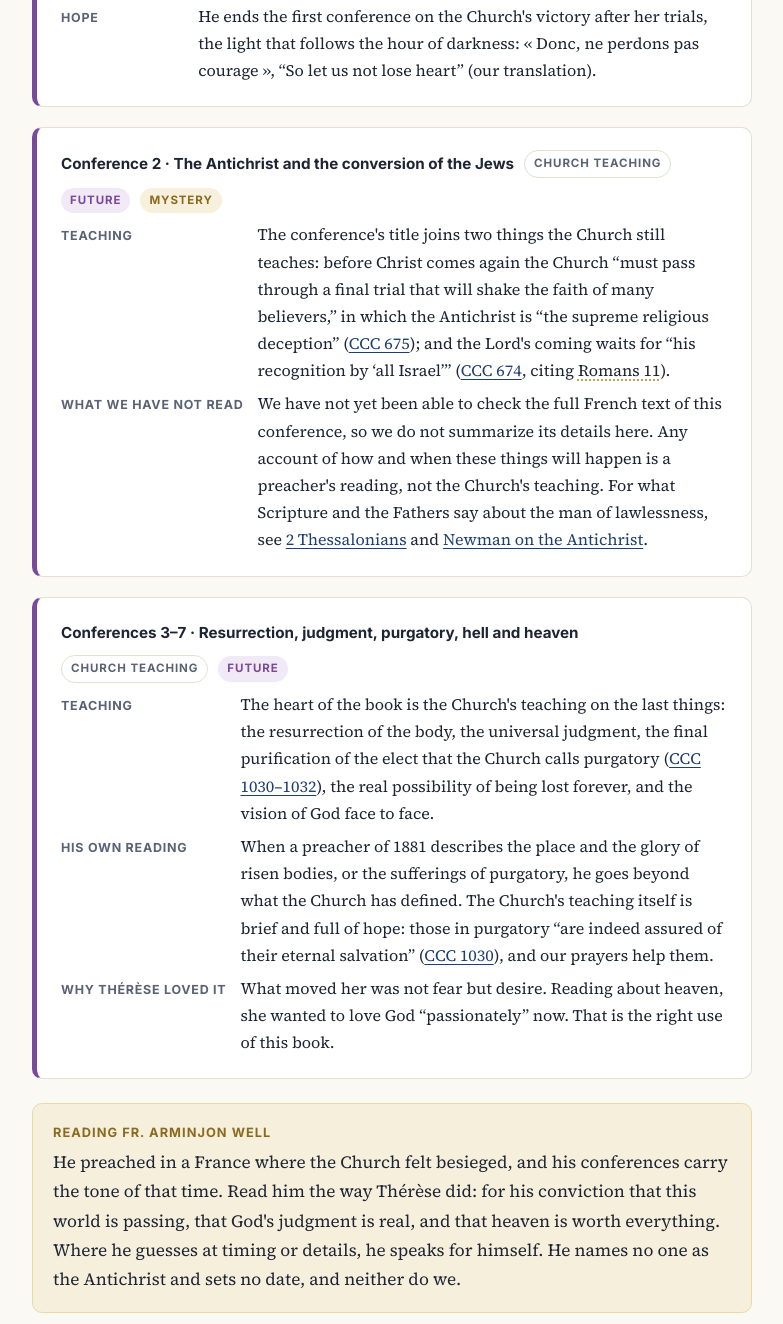
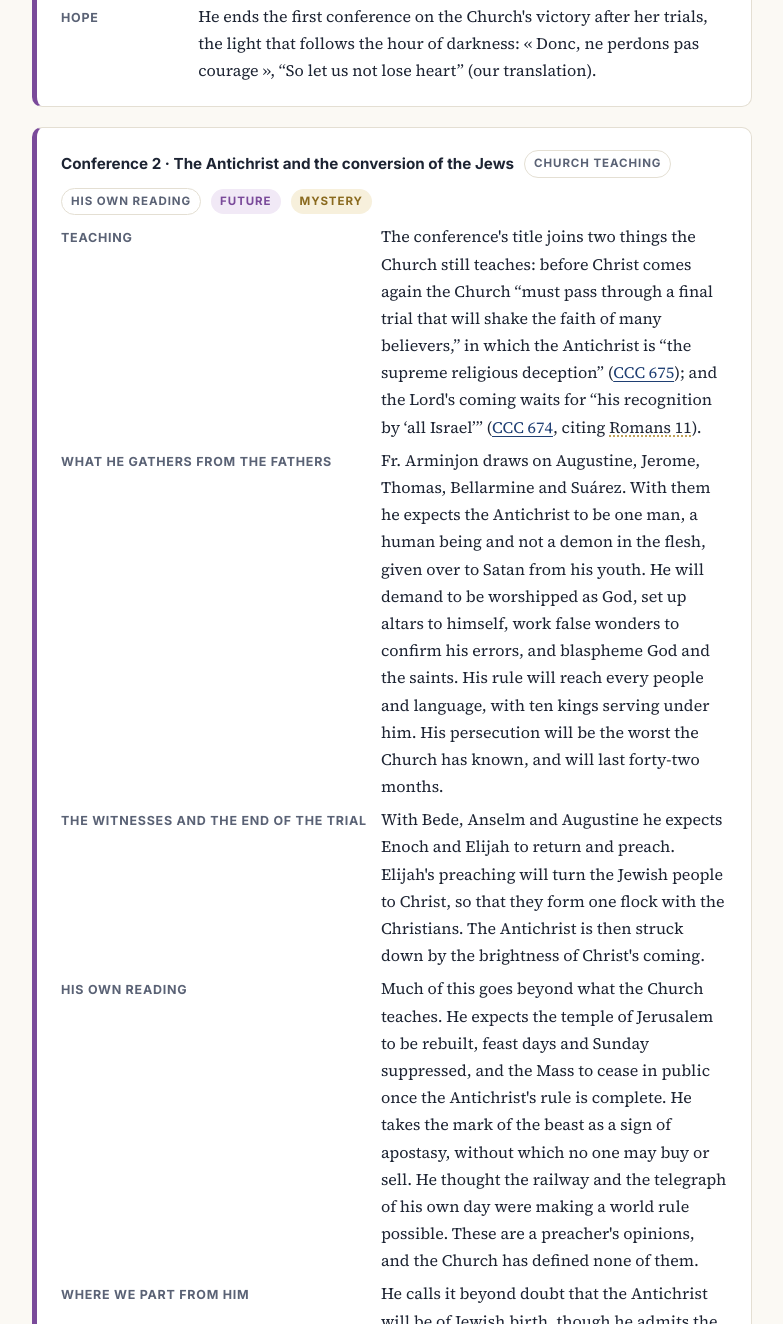
Before and after one commit to johndireen3-blip/agreatsign, a plain HTML site: page arminjon.html in a window 1280 px wide. Shown: the part 4296-5620 px from the top of the page, without its empty margins (248-1031 px from the left). Drawn offline with nearby package versions, Linux system fonts and the light colour scheme.

Commit message:
Arminjon page: Conference 2 summarized from the checked English edition
Co-Authored-By: Claude Fable 5.2 <noreply@anthropic.com>
Claude-Session: https://claude.ai/code/session_01RUV5AvzH41ugHwbyErk5Hc

```diff
--- a/arminjon.html
+++ b/arminjon.html
@@ -91,9 +91,14 @@
 </article>
 
 <article class="passage future">
-<header><span class="ref">Conference 2 · The Antichrist and the conversion of the Jews</span><span class="badge b-form">Church teaching</span><span class="badge b-future">Future</span><span class="badge b-mystery">Mystery</span></header>
+<header><span class="ref">Conference 2 · The Antichrist and the conversion of the Jews</span><span class="badge b-form">Church teaching</span><span class="badge b-form">His own reading</span><span class="badge b-future">Future</span><span class="badge b-mystery">Mystery</span></header>
 <dl><dt>Teaching</dt><dd>The conference's title joins two things the Church still teaches: before Christ comes again the Church “must pass through a final trial that will shake the faith of many believers,” in which the Antichrist is “the supreme religious deception” (<a href="https://www.vatican.va/archive/ENG0015/__P1V.HTM" target="_blank" rel="noopener">CCC 675</a>); and the Lord's coming waits for “his recognition by ‘all Israel’” (<a class="cref" href="https://www.vatican.va/archive/ENG0015/__P1V.HTM" target="_blank" rel="noopener">CCC 674</a>, citing <a class="sref" href="https://bible.usccb.org/bible/romans/11" target="_blank" rel="noopener">Romans 11</a>).</dd>
-<dt>What we have not read</dt><dd>We have not yet been able to check the full French text of this conference, so we do not summarize its details here. Any account of how and when these things will happen is a preacher's reading, not the Church's teaching. For what Scripture and the Fathers say about the man of lawlessness, see <a href="/2-thessalonians" target="_blank" rel="noopener">2 Thessalonians</a> and <a href="/newman-antichrist" target="_blank" rel="noopener">Newman on the Antichrist</a>.</dd></dl>
+<dt>What he gathers from the Fathers</dt><dd>Fr. Arminjon draws on Augustine, Jerome, Thomas, Bellarmine and Suárez. With them he expects the Antichrist to be one man, a human being and not a demon in the flesh, given over to Satan from his youth. He will demand to be worshipped as God, set up altars to himself, work false wonders to confirm his errors, and blaspheme God and the saints. His rule will reach every people and language, with ten kings serving under him. His persecution will be the worst the Church has known, and will last forty-two months.</dd>
+<dt>The witnesses and the end of the trial</dt><dd>With Bede, Anselm and Augustine he expects Enoch and Elijah to return and preach. Elijah's preaching will turn the Jewish people to Christ, so that they form one flock with the Christians. The Antichrist is then struck down by the brightness of Christ's coming.</dd>
+<dt>His own reading</dt><dd>Much of this goes beyond what the Church teaches. He expects the temple of Jerusalem to be rebuilt, feast days and Sunday suppressed, and the Mass to cease in public once the Antichrist's rule is complete. He takes the mark of the beast as a sign of apostasy, without which no one may buy or sell. He thought the railway and the telegraph of his own day were making a world rule possible. These are a preacher's opinions, and the Church has defined none of them.</dd>
+<dt>Where we part from him</dt><dd>He calls it beyond doubt that the Antichrist will be of Jewish birth, though he admits the tribe and parentage are uncertain. The Church has never taught this. His pages on the Jewish people of his own day mix praise with the prejudices of his century, casting them as bent on gold and power. We do not repeat those pages. The Church teaches that what happened in Christ's Passion “cannot be charged against all the Jews, without distinction, then alive, nor against the Jews of today” (<a href="https://www.vatican.va/archive/hist_councils/ii_vatican_council/documents/vat-ii_decl_19651028_nostra-aetate_en.html" target="_blank" rel="noopener"><em>Nostra Aetate</em> 4</a>), and that God's gifts and call to Israel are irrevocable (<a class="sref" href="https://bible.usccb.org/bible/romans/11" target="_blank" rel="noopener">Romans 11:29</a>).</dd>
+<dt>What to keep</dt><dd>He names no one and will not decode the number. His practical counsel is the Church's own: prepare now by prayer, faith and charity, because evils foreseen do less harm.</dd>
+<dt>Keep watch</dt><dd>The Lord told us to watch (<a class="sref" href="https://bible.usccb.org/bible/matthew/24" target="_blank" rel="noopener">Matthew 24:42</a>), and Fr. Arminjon watched the signs of his own day closely. You can do the same. When you meet a reading of these chapters, his or anyone's, weigh it. See <a href="/how-to-test-a-reading">How to Test a Reading</a>.</dd></dl>
 </article>
 
 <article class="passage future">
```
